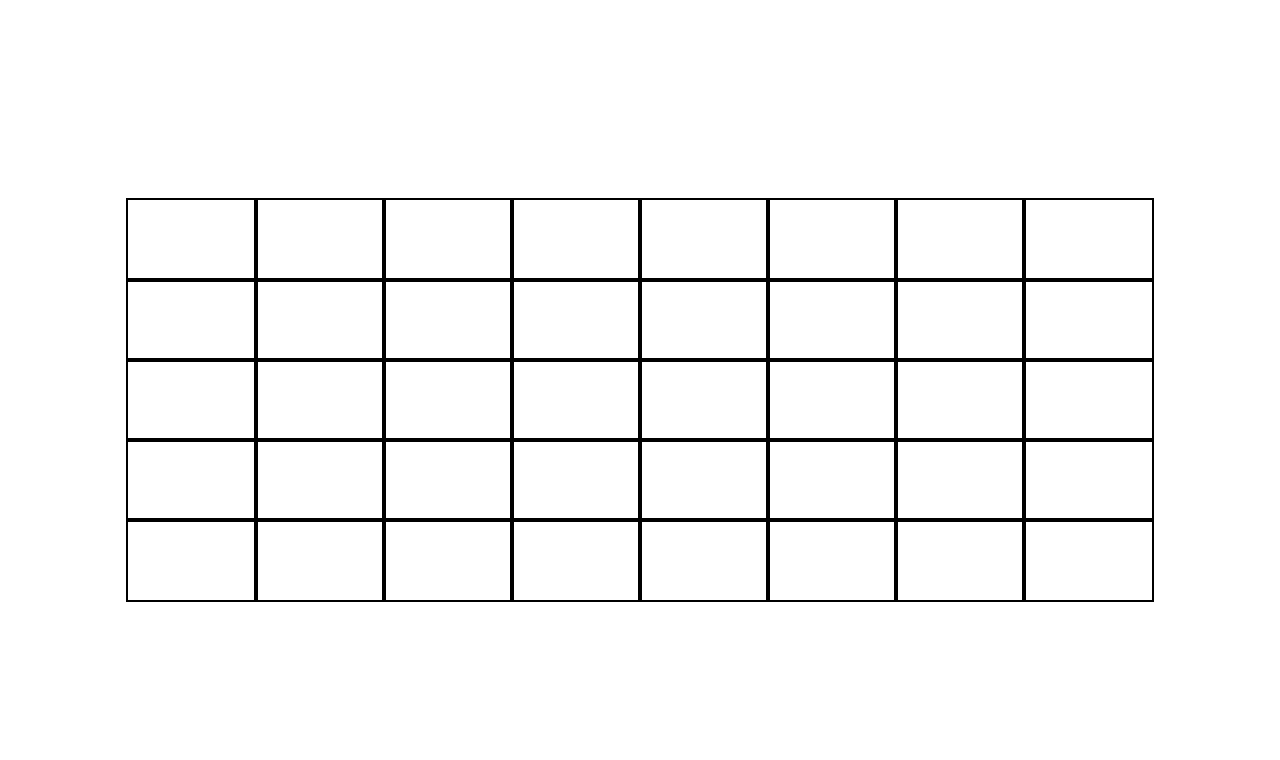
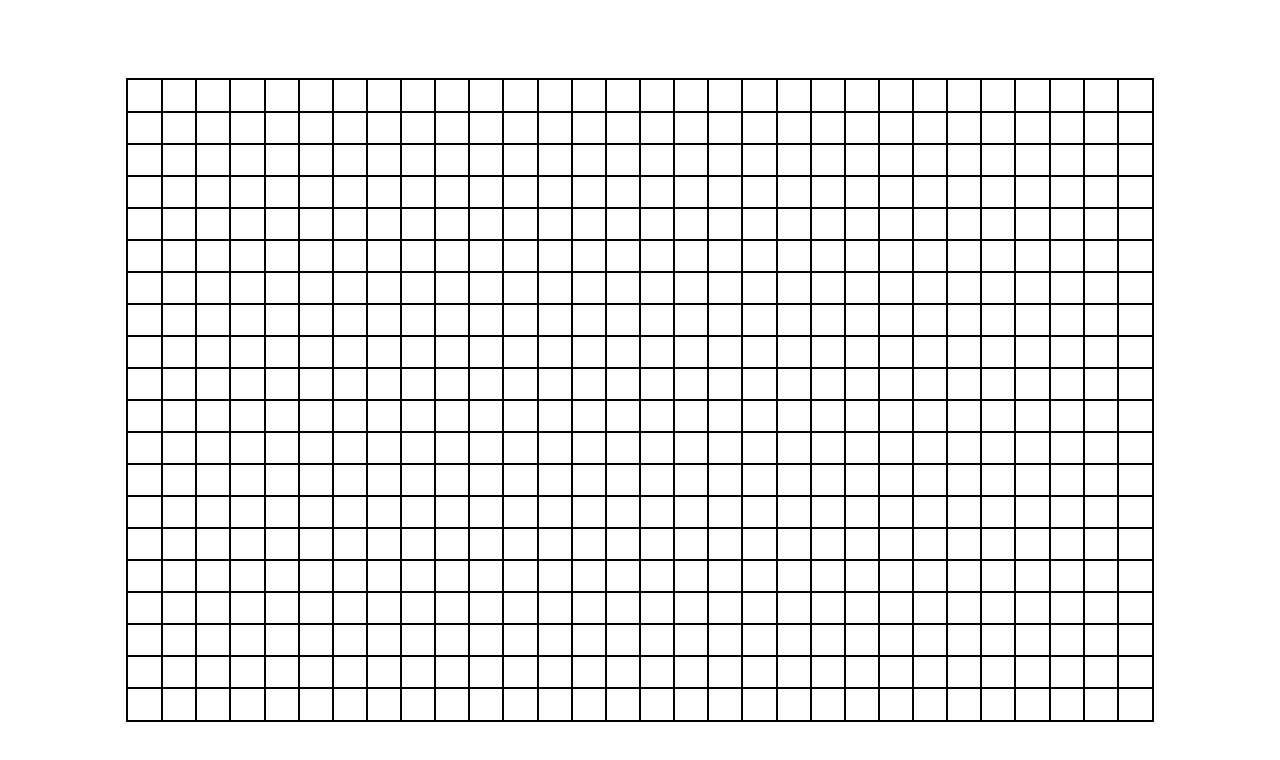
Before and after one commit to lariskovski/pixel-art-maker, a React (Create React App) app in the folder pixel-art/: page / in a window 1280 px wide. Shown: the top 760 px of the page. Built offline with nearby package versions, Linux system fonts and the light colour scheme.

Commit message:
incrise grid size

```diff
--- a/pixel-art/src/components/Grid.js
+++ b/pixel-art/src/components/Grid.js
@@ -5,7 +5,7 @@ import useStyles from './Grid.styles';
 const Grid = () => {
     // const [cells] = useState(Array.from({ lenght: 40 }));
     // const [cells] = useState(Array.from(Array(40).keys()));
-    const [cells] = useState(Array.from({ length: 40 }));
+    const [cells] = useState(Array.from({ length:600 }));
     const classes = useStyles();
     return (
         <div className={classes.grid}>
--- a/pixel-art/src/components/Grid.styles.js
+++ b/pixel-art/src/components/Grid.styles.js
@@ -3,14 +3,14 @@ import { createUseStyles } from 'react-jss';
 export default createUseStyles({
   grid: {
     display: 'grid',
-    gridTemplateRows: 'repeat(5, 1fr)',
-    gridTemplateColumns: 'repeat(8, 1fr)',
+    gridTemplateRows: 'repeat(20, 1fr)',
+    gridTemplateColumns: 'repeat(30, 1fr)',
     width: '80vw',
-    height: '50vh',
+    height: '80vh',
     outline: '2px solid black',
 },
 
   cell: {
-      outline: '2px solid black',
+      outline: '1px solid black',
     }
 });
```
